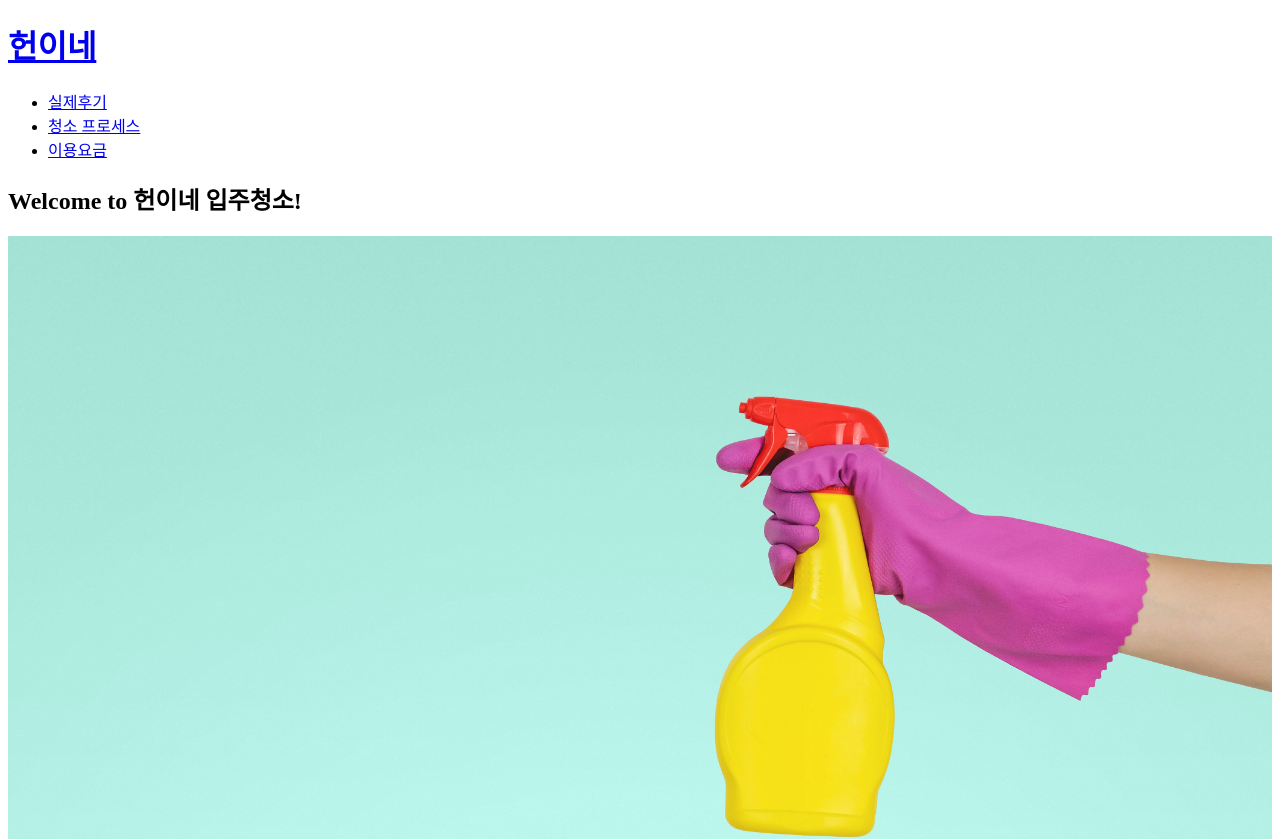
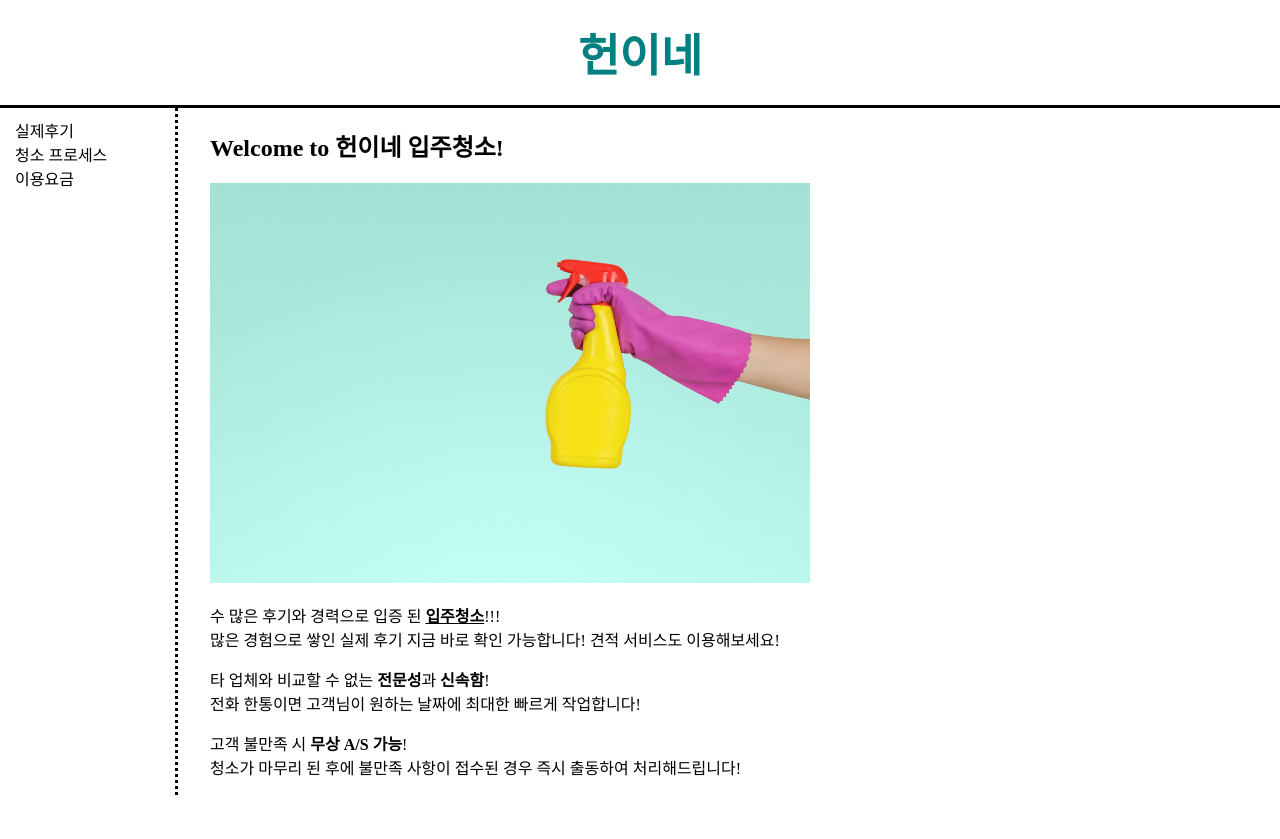
Before and after one commit to hwangrose/web1, a plain HTML site: page index.html in a window 1280 px wide. Shown: the top 839 px of the page. After the commit the page ends 800 px from the top, so only its background shows below. Drawn offline with Linux system fonts and the light colour scheme.

Commit message:
Add files via upload

```diff
--- a/index.html
+++ b/index.html
@@ -3,24 +3,63 @@
     <head>
         <title>헌이네 집청소</title>
         <meta charset="utf-8">
+        <style>
+        body{
+            margin : 0px;
+        }
+         a {
+             color:black;
+             text-decoration: none;
+         }
+         h1 {
+            font-size:45px;
+            text-align: center ;
+            border-bottom: 3px black solid;
+            margin : 0;
+            padding:20px;
+            }
+            ul {
+            list-style:none;
+            border-right:3px black dotted;
+            width:150px;
+            margin:0;
+            padding:10px;
+        }
+        #grid {
+            display:grid;
+            grid-template-columns: 150px 1fr;
+
+        }
+        ul{
+      padding-left:15px;
+        }
+        #article{
+        padding-left : 60px;
+        }
+
+        </style>
     </head>
 
     <body>
-        <h1><a href="index.html">헌이네</a></h1>
+    <h1><a href="index.html" style="color:teal">헌이네</a></h1>
+     <div id = "grid">
         <ul>
             <li><a href="1.html">실제후기</a></li>
             <li><a href="2.html">청소 프로세스</a></li>
             <li><a href="3.html">이용요금</a></li>
         </ul>
 
-        <h2>Welcome to 헌이네 입주청소!</h2>
+        <div id="article">
+         <h2>Welcome to 헌이네 입주청소!</h2>
 
-        <img src="cleaning.jpg" width="100%">
-        <p>수 많은 후기와 경력으로 입증 된 <strong><u>입주청소</u></strong>!!!<br>많은 경험으로 쌓인 실제 후기 지금 바로 확인 가능합니다! <a href="https://soomgo.com/hire/%EC%9D%B4%EC%82%AC-%EC%9E%85%EC%A3%BC-%EC%B2%AD%EC%86%8C-%EC%97%85%EC%B2%B4?utm_source=google&utm_medium=cpc&utm_campaign=%EC%9D%B4%EC%82%AC%EC%9E%85%EC%A3%BC%EC%B2%AD%EC%86%8C%EC%97%85%EC%B2%B4&utm_content=home&utm_term=%EC%9E%85%EC%A3%BC%EC%B2%AD%EC%86%8C%ED%9B%84%EA%B8%B0&gclid=Cj0KCQjwrsGCBhD1ARIsALILBYpnBRwNe3lhJhbwQQ4CIikuZv0hUJXHsgnahQz7okRgG8CgkGio1HsaAl9zEALw_wcB&from=%EC%9D%BC%EB%B0%98%20%EC%9A%94%EC%B2%AD%EC%84%9C"
+            <img src="cleaning.jpg" width="600px">
+            <p>수 많은 후기와 경력으로 입증 된 <strong><u>입주청소</u></strong>!!!<br>많은 경험으로 쌓인 실제 후기 지금 바로 확인 가능합니다! <a href="https://soomgo.com/hire/%EC%9D%B4%EC%82%AC-%EC%9E%85%EC%A3%BC-%EC%B2%AD%EC%86%8C-%EC%97%85%EC%B2%B4?utm_source=google&utm_medium=cpc&utm_campaign=%EC%9D%B4%EC%82%AC%EC%9E%85%EC%A3%BC%EC%B2%AD%EC%86%8C%EC%97%85%EC%B2%B4&utm_content=home&utm_term=%EC%9E%85%EC%A3%BC%EC%B2%AD%EC%86%8C%ED%9B%84%EA%B8%B0&gclid=Cj0KCQjwrsGCBhD1ARIsALILBYpnBRwNe3lhJhbwQQ4CIikuZv0hUJXHsgnahQz7okRgG8CgkGio1HsaAl9zEALw_wcB&from=%EC%9D%BC%EB%B0%98%20%EC%9A%94%EC%B2%AD%EC%84%9C"
             target="_blank" title="견적서비스"> 견적 서비스</a>도 이용해보세요!</p>
 
-        <p>타 업체와 비교할 수 없는 <strong>전문성</strong>과 <strong>신속함</strong>!<br>전화 한통이면 고객님이 원하는 날짜에 최대한 빠르게 작업합니다!</p>
+            <p>타 업체와 비교할 수 없는 <strong>전문성</strong>과 <strong>신속함</strong>!<br>전화 한통이면 고객님이 원하는 날짜에 최대한 빠르게 작업합니다!</p>
 
-        <p>고객 불만족 시 <strong>무상 A/S 가능</strong>!<br>청소가 마무리 된 후에 불만족 사항이 접수된 경우 즉시 출동하여 처리해드립니다!</p>
+            <p>고객 불만족 시 <strong>무상 A/S 가능</strong>!<br>청소가 마무리 된 후에 불만족 사항이 접수된 경우 즉시 출동하여 처리해드립니다!</p>
+        </div>
+      </div>
     </body>
 </html>
```
Also changed, not shown: 1.html (+46 -7 lines), 2.html (+41 -2 lines), 3.html (+39 -1 lines).
